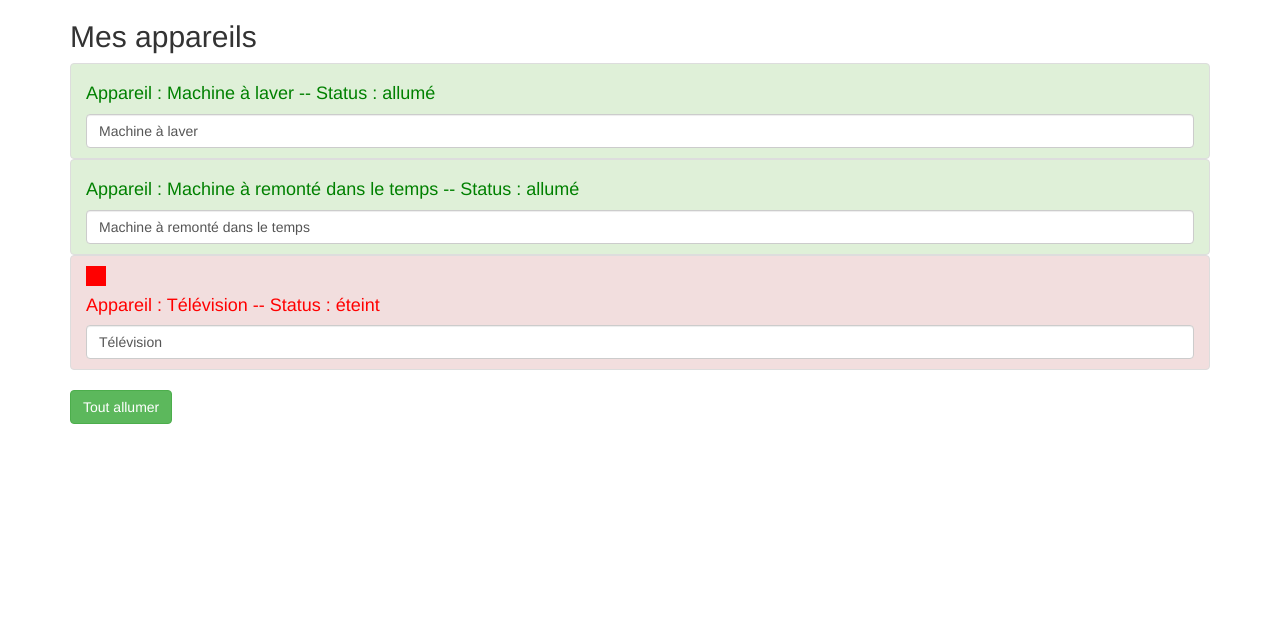
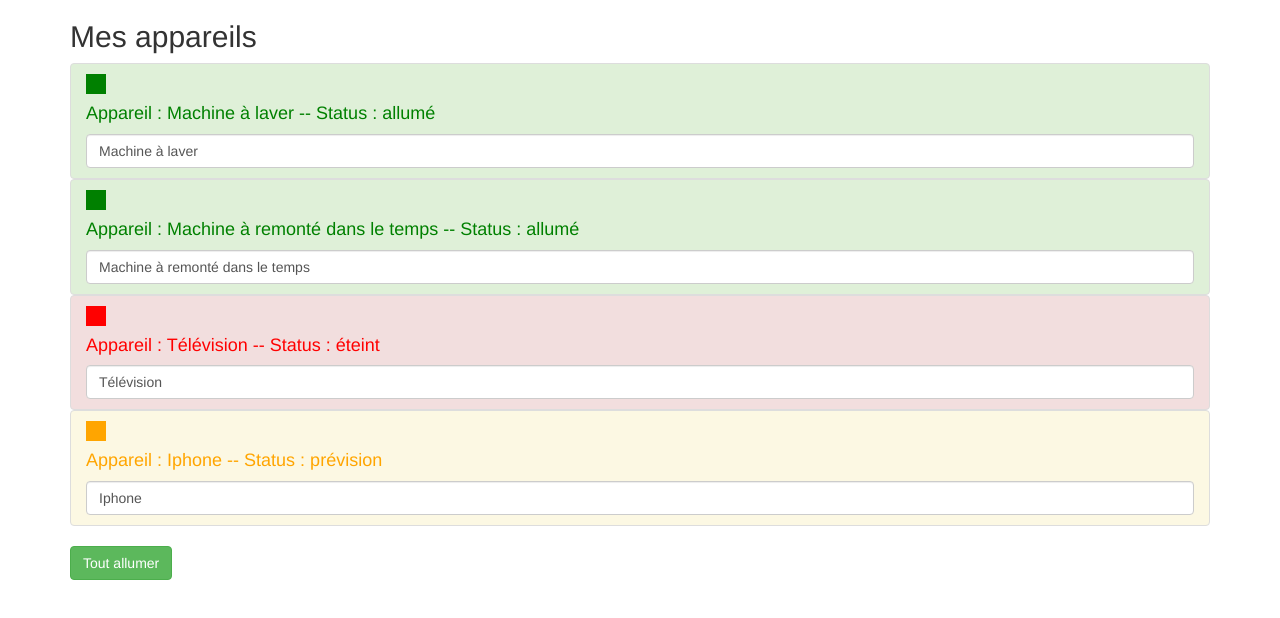
Before and after one commit to Jesdax/learnWithAngularProject, an Angular app: page / in a window 1280 px wide. Shown: the top 618 px of the page. Built offline with nearby package versions, Linux system fonts and the light colour scheme.

Commit message:
Practice directive ok

```diff
--- a/src/app/app.component.ts
+++ b/src/app/app.component.ts
@@ -21,7 +21,11 @@ export class AppComponent {
     {
       name: "Télévision",
       status: 'éteint'
-    }
+    },
+    {
+      name: "Iphone",
+      status: 'prévision'
+    },
   ];
 
 
--- a/src/app/device/device.component.html
+++ b/src/app/device/device.component.html
@@ -1,6 +1,10 @@
-<li [ngClass]="{'list-group-item': true, 'list-group-item-success': deviceStatus === 'allumé', 'list-group-item-danger': deviceStatus === 'éteint'}">
+<li [ngClass]="{'list-group-item': true, 'list-group-item-success': deviceStatus === 'allumé', 'list-group-item-danger': deviceStatus === 'éteint', 'list-group-item-warning': deviceStatus === 'prévision'}">
   <div style="width: 20px;height: 20px; background-color: red;"
   *ngIf="deviceStatus === 'éteint'"></div>
+  <div style="width: 20px;height: 20px; background-color: green;"
+       *ngIf="deviceStatus === 'allumé'"></div>
+  <div style="width: 20px;height: 20px; background-color: orange;"
+       *ngIf="deviceStatus === 'prévision'"></div>
   <h4 [ngStyle]="{color: getColor()}">Appareil : {{ deviceName }} -- Status : {{ getStatus()}}</h4>
   <input type="text" class="form-control" [(ngModel)]="deviceName" >
 <!--  <input type="text" class="form-control" [(ngModel)]="deviceStatus">-->
--- a/src/app/device/device.component.ts
+++ b/src/app/device/device.component.ts
@@ -24,6 +24,8 @@ export class DeviceComponent implements OnInit {
       return 'green';
     } else if (this.deviceStatus === 'éteint') {
       return 'red';
+    } else if (this.deviceStatus === 'prévision') {
+      return 'orange';
     }
   }
 }
```
